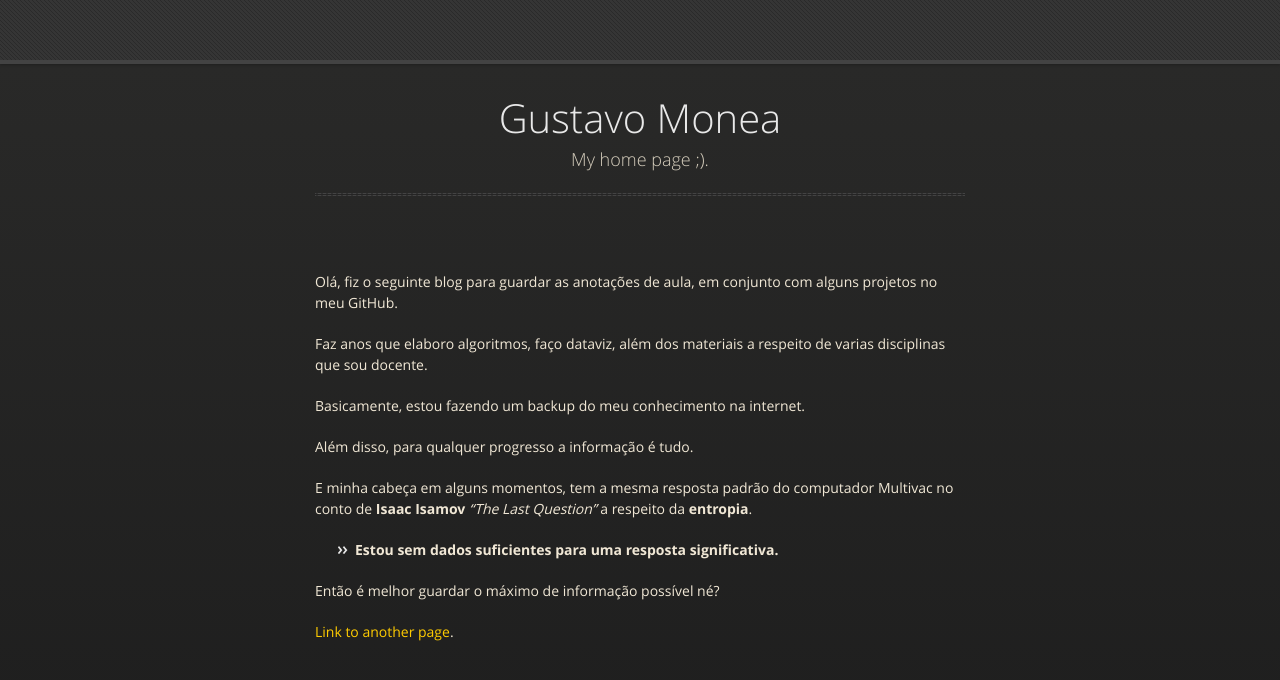
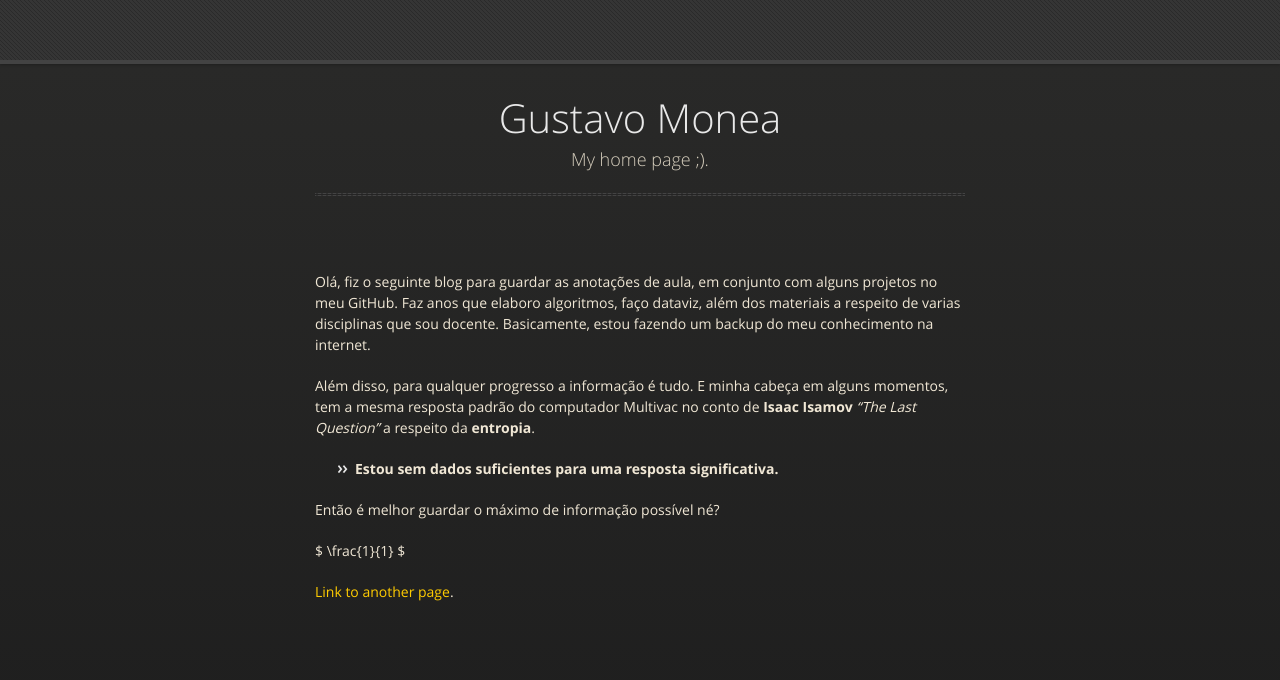
Before and after one commit to GustavoMonea/GustavoMonea.github.io, a Jekyll site: the page built from index.md, in a window 1280 px wide. Shown: the top 680 px of the page. Built offline with Jekyll 4.4.1, drawn with Linux system fonts in a browser that asks for light colours; our own code applies the rules of GitHub Pages for plain Markdown files.

Commit message:
Update index.md
Teste Latex

```diff
--- a/index.md
+++ b/index.md
@@ -4,19 +4,15 @@ layout: default
 
 <!--#Text can be **bold**, _italic_, or ~~strikethrough~~.-->
 
-Olá, fiz o seguinte blog para guardar as anotações de aula, em conjunto com alguns projetos no meu GitHub.
+Olá, fiz o seguinte blog para guardar as anotações de aula, em conjunto com alguns projetos no meu GitHub. Faz anos que elaboro algoritmos, faço dataviz, além dos materiais a respeito de varias disciplinas que sou docente. Basicamente, estou fazendo um backup do meu conhecimento na internet.
 
-Faz anos que elaboro algoritmos, faço dataviz, além dos materiais a respeito de varias disciplinas que sou docente.
-
-Basicamente, estou fazendo um backup do meu conhecimento na internet.
-
-Além disso, para qualquer progresso a informação é tudo.
-
-E minha cabeça em alguns momentos, tem a mesma resposta padrão do computador Multivac no conto de **Isaac Isamov** _"The Last Question"_ a respeito da **entropia**.
+Além disso, para qualquer progresso a informação é tudo. E minha cabeça em alguns momentos, tem a mesma resposta padrão do computador Multivac no conto de **Isaac Isamov** _"The Last Question"_ a respeito da **entropia**.
 
 - **Estou sem dados suficientes para uma resposta significativa.**
 
 Então é melhor guardar o máximo de informação possível né?
+
+$ \frac{1}{1} $
 
 
 
```
